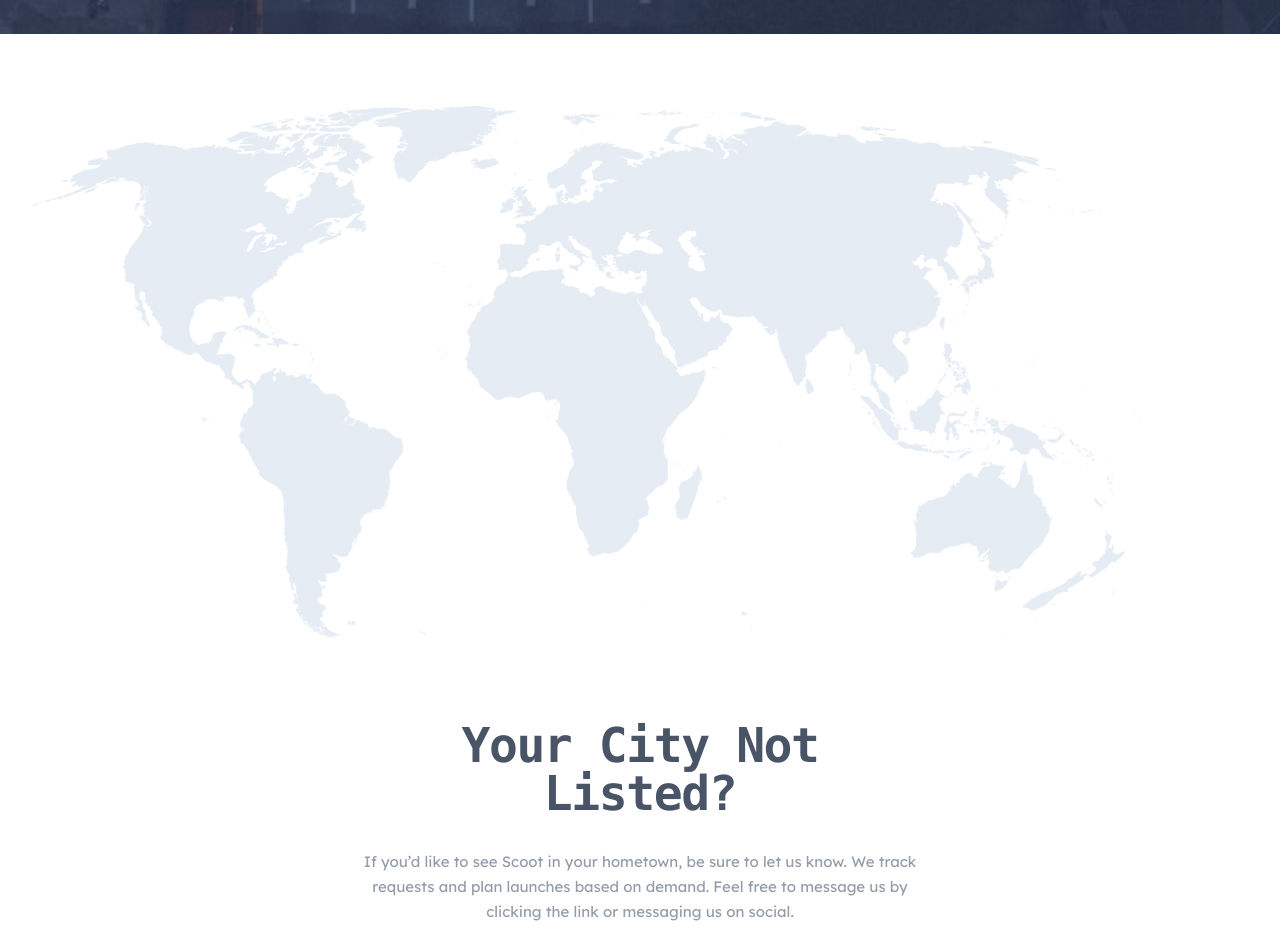
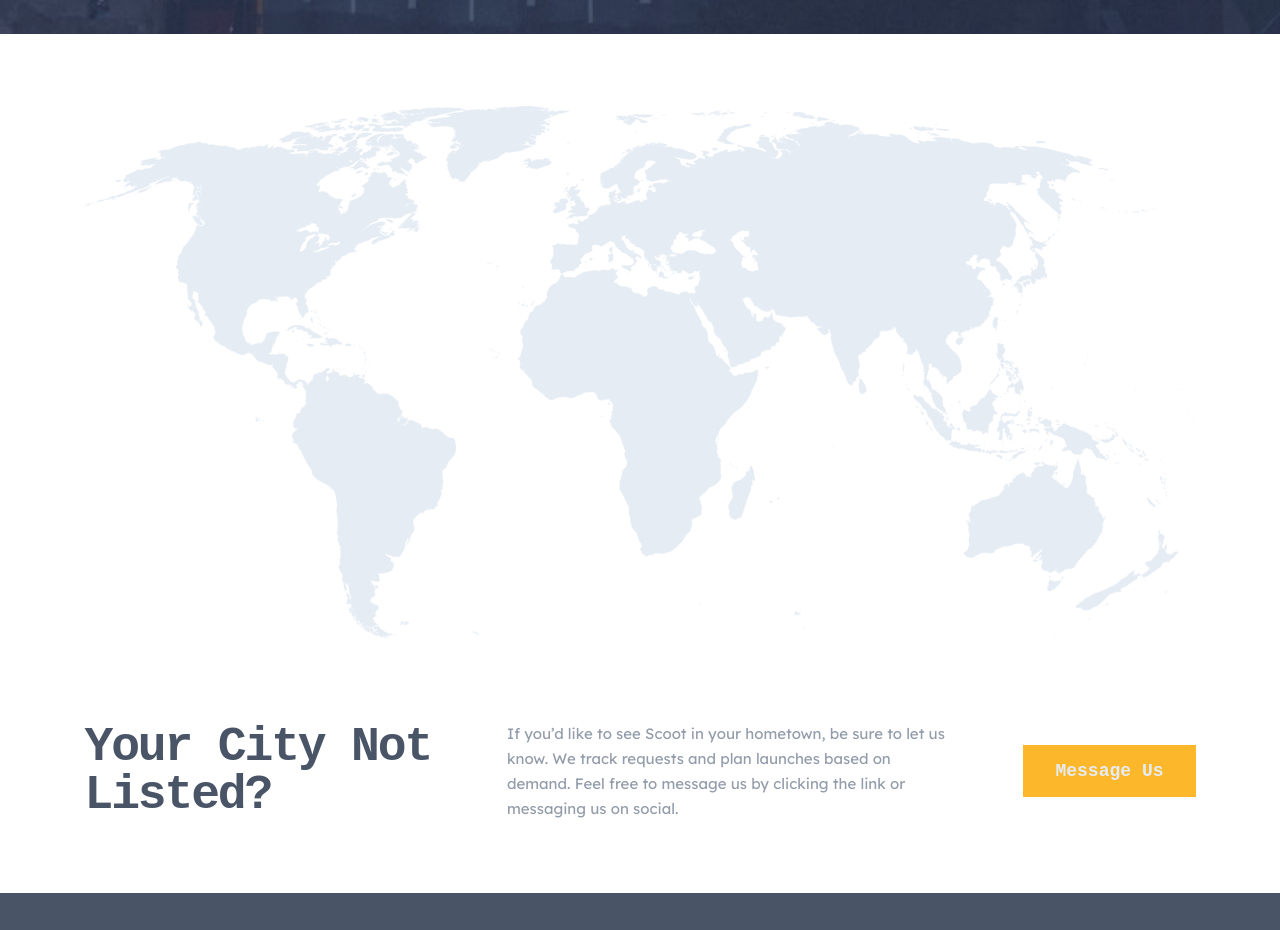
Before and after one commit to luc4sleite/scoot-website, a React (Vite) app: page /locations in a window 1280 px wide. Shown: the part 262-1192 px from the top of the page. Built offline with nearby package versions, Linux system fonts and the light colour scheme.

Commit message:
feat: location page

```diff
--- /dev/null
+++ b/src/components/Box/index.jsx
@@ -0,0 +1,15 @@
+import classNames from "classnames";
+
+export default function Box({text, position}) {
+    const boxClasses = classNames("box", position);
+  return (
+    <div className={`${position}`}>
+      <div className="absolute bg-yellow overflow-hidden w-[120px] px-[30px] text-center z-10">
+        <span className="font-mono font-bold text-[13px]/[28px] text-[#495567] text-center tracking-[-0.58 px]">
+          {text}
+        </span>
+      </div>
+      <div className="absolute bottom-0 top-[15px] left-[60px] transform -translate-x-1/2 w-4 h-4 bg-yellow rotate-45"></div>
+    </div>
+  );
+}
--- a/src/pages/Locations/index.jsx
+++ b/src/pages/Locations/index.jsx
@@ -5,6 +5,7 @@ import worldMapTablet from "../../assets/images/world-map-tablet.png";
 import Banner from "../../components/Banner";
 import Local from "../../components/Local";
 import Button from "../../components/Button";
+import Box from "../../components/Box";
 
 export default function Locations() {
   return (
@@ -13,7 +14,8 @@ export default function Locations() {
         Locations
       </Banner>
       <section className="my-[72px]">
-        <div className="mx-[32px] mb-10">
+        <div className="h-[152px] md:h-[337px] lg:h-[543px] lg:flex lg:justify-center">
+          <div className="mx-[32px] mb-10 absolute">
             <img className="md:hidden" src={worldMapMobile} alt="world map" />
             <img
               className="hidden md:block lg:hidden"
@@ -26,18 +28,25 @@ export default function Locations() {
               alt="world map"
             />
           </div>
-        <div className="flex flex-col items-center justify-center gap-y-[16px] md:hidden">
+          <div className="hidden md:flex lg:hidden">
+            <Box text="New York" position="relative top-[54px] left-[137px]" />
+            <Box text="London" position="relative top-[26px] left-[282px]" />
+            <Box text="Jakarta" position="relative top-[170px] left-[519px]" />
+            <Box text="Yokohama" position="relative top-[65px] left-[569px]" />
+          </div>
+        </div>
+        <div className="flex flex-col items-center justify-center gap-y-[16px] md:hidden lg:hidden">
           <Local text="New York" />
           <Local text="London" />
           <Local text="Jakarta" />
           <Local text="Yokohama" />
         </div>
       </section>
-      <section className="w-[311px] md:w-[573px] m-auto flex flex-col items-center justify-center gap-y-[32px] mb-[72px]">
-        <h2 className="md:w-[457px] font-mono font-bold text-[#495567] text-[32px]/[32px] md:text-[48px]/[48px] text-center tracking-[-1.42857px]">
+      <section className="w-[311px] md:w-[573px] lg:w-[1111px] m-auto flex flex-col lg:flex-row items-center justify-center lg:justify-between gap-y-[32px] mb-[72px]">
+        <h2 className="md:w-[457px] lg:w-[351px] lg:text-left font-mono font-bold text-[#495567] text-[32px]/[32px] lg:text-[48px]/[48px] md:text-[48px]/[48px] text-center tracking-[-1.42857px] lg:tracking-[-2.14286px]">
           Your City Not Listed?
         </h2>
-        <p className="font-lexend text-[#939CAA] text-[15px]/[25px] text-center">
+        <p className="font-lexend text-[#939CAA] text-[15px]/[25px] text-center lg:text-left lg:w-[445px]">
           If you’d like to see Scoot in your hometown, be sure to let us know.
           We track requests and plan launches based on demand. Feel free to
           message us by clicking the link or messaging us on social.
--- a/tailwind.config.js
+++ b/tailwind.config.js
@@ -13,6 +13,7 @@ export default {
       },
       fontFamily: {
         'lexend': ['Lexend Deca', 'sans-serif'],
+        'mono': ['Space Mono', 'monospace'],
       },
       backgroundImage: {
         'home-hero-mobile': "url('./src/assets/images/home-hero-mobile.jpg')",
@@ -25,6 +26,7 @@ export default {
         'careers-location-hero-tablet': "url('./src/assets/images/careers-locations-hero-tablet.jpg')",
         'careers-location-hero-desktop': "url('./src/assets/images/careers-locations-hero-desktop.jpg')",
         'white-circles': "url('./src/assets/patterns/white-circles.svg')",
+        'box': "url('./src/assets/patterns/box.png')",
       },
       gridTemplateColumns: {
         'home-features': 'auto 1fr',
```
Lines whose indentation alone changed are shown as unchanged.
